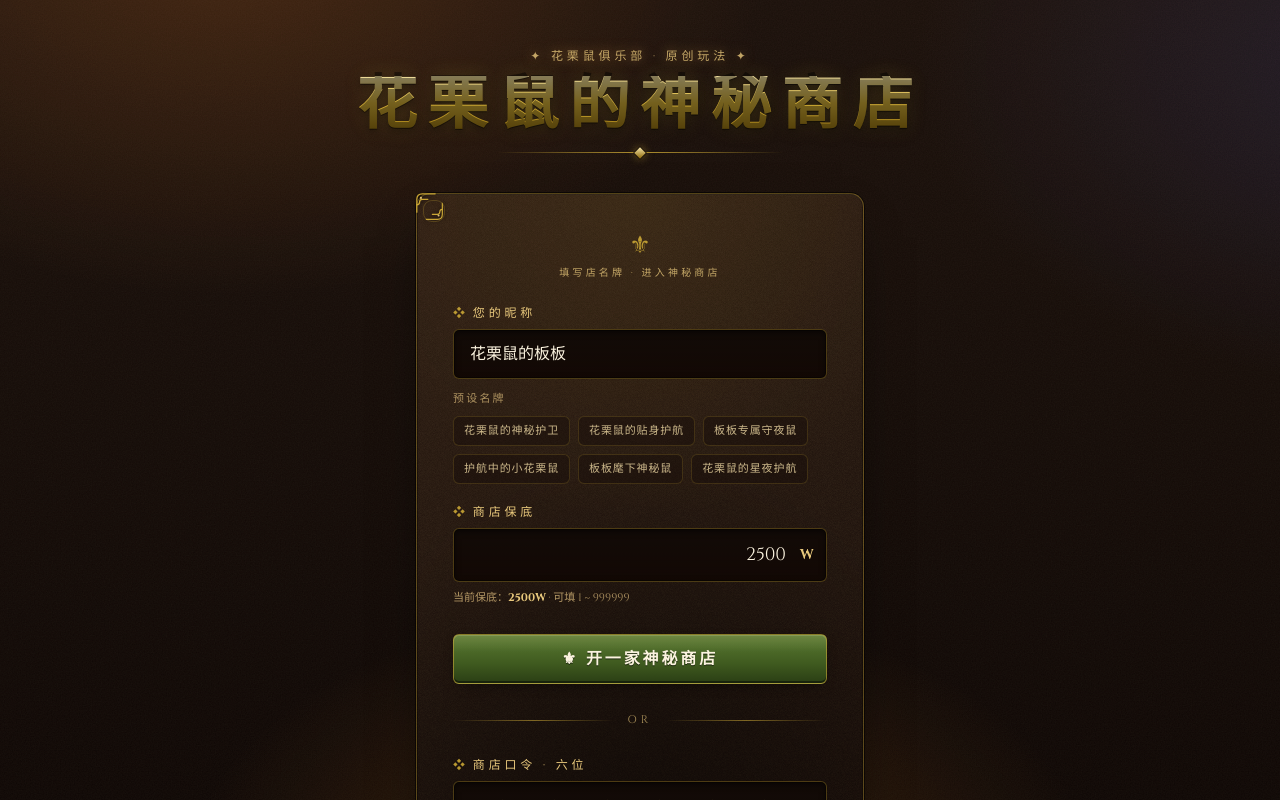
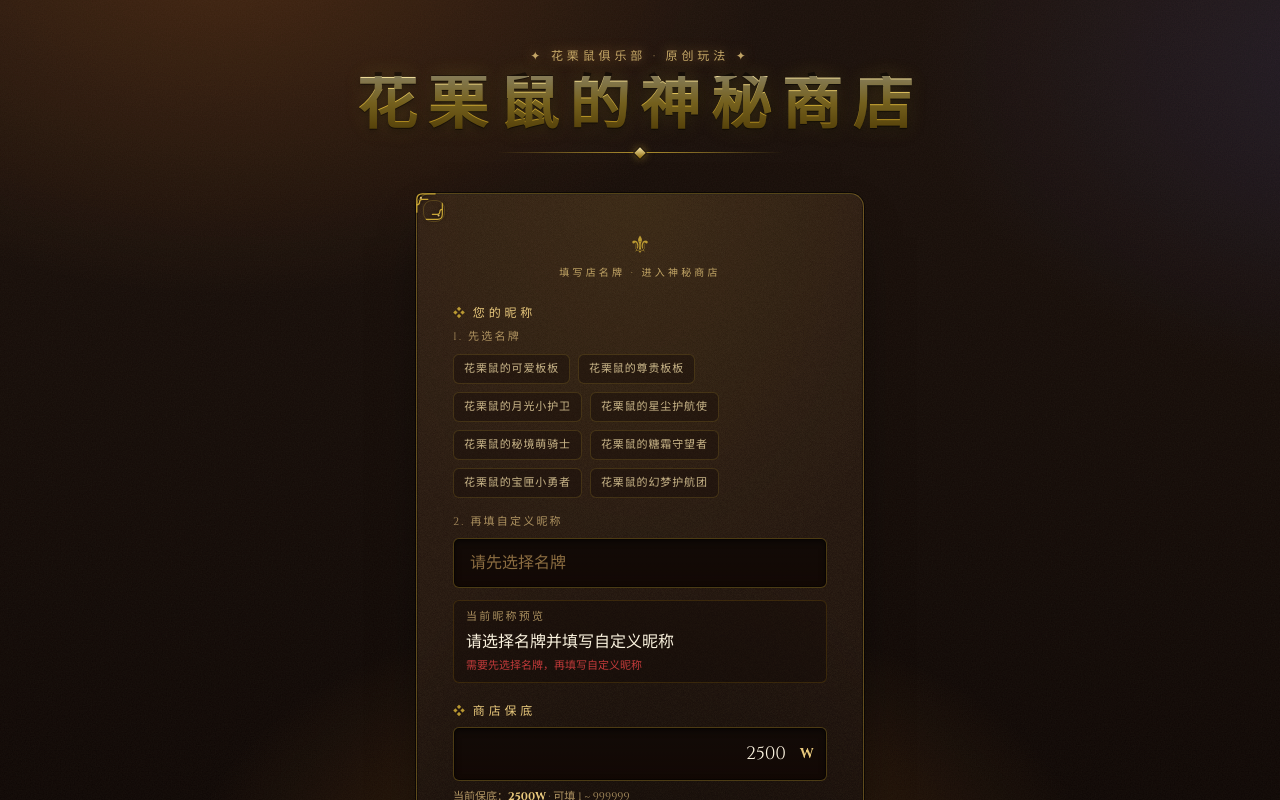
Before and after one commit to kaolengmian7/hls, a Vue app: page / in a window 1280 px wide. Shown: the top 800 px of the page. Built offline with nearby package versions, Linux system fonts and the light colour scheme.

Commit message:
feat: support structured player nickname

```diff
--- a/src/pages/HomePage.vue
+++ b/src/pages/HomePage.vue
@@ -2,7 +2,12 @@
 import { computed, onMounted, ref } from 'vue';
 import { useRoute, useRouter } from 'vue-router';
 import { isValidRoomCode } from '@/utils/id';
-import { usePlayerStore } from '@/stores/player';
+import {
+  MAX_NICKNAME_LENGTH,
+  composeNicknameParts,
+  maxCustomNicknameLength,
+  usePlayerStore,
+} from '@/stores/player';
 import { useRoomStore } from '@/stores/room';
 import {
   createRoom,
@@ -21,18 +26,28 @@ const playerStore = usePlayerStore();
 const roomStore = useRoomStore();
 
 const codeInput = ref<string>('');
-const nicknameInput = ref<string>('');
+const nicknamePresetInput = ref<string>('');
+const customNicknameInput = ref<string>('');
 const guaranteeInput = ref<string>(String(DEFAULT_GUARANTEED_AMOUNT));
 const creating = ref(false);
 const joining = ref(false);
 const nicknamePresets = [
-  '花栗鼠的神秘护卫',
-  '花栗鼠的贴身护航',
-  '板板专属守夜鼠',
-  '护航中的小花栗鼠',
-  '板板麾下神秘鼠',
-  '花栗鼠的星夜护航',
+  '花栗鼠的可爱板板',
+  '花栗鼠的尊贵板板',
+  '花栗鼠的月光小护卫',
+  '花栗鼠的星尘护航使',
+  '花栗鼠的秘境萌骑士',
+  '花栗鼠的糖霜守望者',
+  '花栗鼠的宝匣小勇者',
+  '花栗鼠的幻梦护航团',
 ];
+const customNicknameMaxLength = computed(() =>
+  nicknamePresetInput.value ? maxCustomNicknameLength(nicknamePresetInput.value) : MAX_NICKNAME_LENGTH,
+);
+const nicknamePreview = computed(() =>
+  composeNicknameParts(nicknamePresetInput.value, customNicknameInput.value),
+);
+const nicknameReady = computed(() => !!nicknamePreview.value);
 
 /**
  * 保底金额本地校验：仅允许整数，落在 [MIN, MAX]。
@@ -49,22 +64,43 @@ const guaranteeValid = computed(() => guaranteeNumber.value !== null);
 
 onMounted(() => {
   playerStore.ensureIdentity();
-  nicknameInput.value = playerStore.nickname;
+  nicknamePresetInput.value = playerStore.nicknamePreset;
+  customNicknameInput.value = playerStore.nicknameCustom;
   const queryCode = (route.query.code as string | undefined) ?? '';
   if (queryCode && isValidRoomCode(queryCode)) {
     codeInput.value = queryCode;
   }
 });
 
-function syncNickname(): void {
-  if (nicknameInput.value.trim()) {
-    playerStore.setNickname(nicknameInput.value);
+function syncNickname(): boolean {
+  if (!nicknamePresetInput.value || !customNicknameInput.value.trim()) return false;
+  playerStore.setNicknameParts(nicknamePresetInput.value, customNicknameInput.value);
+  nicknamePresetInput.value = playerStore.nicknamePreset;
+  customNicknameInput.value = playerStore.nicknameCustom;
+  return true;
+}
+
+function applyNicknamePreset(name: string): void {
+  nicknamePresetInput.value = name;
+  customNicknameInput.value = customNicknameInput.value.slice(0, customNicknameMaxLength.value);
+  if (customNicknameInput.value.trim()) {
+    syncNickname();
   }
 }
 
-function applyNicknamePreset(name: string): void {
-  nicknameInput.value = name;
-  playerStore.setNickname(name);
+function onCustomNicknameInput(e: Event): void {
+  const target = e.target as HTMLInputElement;
+  customNicknameInput.value = target.value.slice(0, customNicknameMaxLength.value);
+}
+
+function ensureNicknameReady(): boolean {
+  if (syncNickname()) return true;
+  if (!nicknamePresetInput.value) {
+    roomStore.pushToast('warn', '请先选择名牌');
+    return false;
+  }
+  roomStore.pushToast('warn', '请填写自定义昵称');
+  return false;
 }
 
 function onCodeInput(e: Event): void {
@@ -80,9 +116,7 @@ function onGuaranteeInput(e: Event): void {
 
 async function handleCreate(): Promise<void> {
   if (creating.value) return;
-  syncNickname();
-  if (!playerStore.nickname.trim()) {
-    roomStore.pushToast('warn', '请先填写昵称');
+  if (!ensureNicknameReady()) {
     return;
   }
   if (!guaranteeValid.value) {
@@ -120,9 +154,7 @@ async function handleCreate(): Promise<void> {
 
 async function handleJoin(): Promise<void> {
   if (joining.value) return;
-  syncNickname();
-  if (!playerStore.nickname.trim()) {
-    roomStore.pushToast('warn', '请先填写昵称');
+  if (!ensureNicknameReady()) {
     return;
   }
   if (!isValidRoomCode(codeInput.value)) {
@@ -192,16 +224,8 @@ async function handleJoin(): Promise<void> {
           <label class="font-serif text-xs tracking-[0.32em] uppercase text-gold-300 mb-2 block">
             <span class="rune-mark mr-1">❖</span>您的昵称
           </label>
-          <input
-            v-model="nicknameInput"
-            class="input"
-            maxlength="16"
-            placeholder="请输入店员昵称…"
-            @blur="syncNickname"
-          />
-          <div class="mt-3">
           <div class="text-[11px] font-serif tracking-[0.2em] text-parchment-300/75 mb-2">
-              预设名牌
+            1. 先选名牌
           </div>
           <div class="flex flex-wrap gap-2">
             <button
@@ -209,11 +233,41 @@ async function handleJoin(): Promise<void> {
               :key="preset"
               type="button"
               class="btn-ghost !normal-case !tracking-[0.08em] !px-2.5 !py-1.5 text-[11px]"
-                :class="nicknameInput.trim() === preset ? '!border-gold-400/70 !text-gold-200 !bg-gold-500/10' : ''"
+              :class="nicknamePresetInput === preset ? '!border-gold-400/70 !text-gold-200 !bg-gold-500/10' : ''"
               @click="applyNicknamePreset(preset)"
             >
               {{ preset }}
             </button>
+          </div>
+          <div class="mt-4">
+            <div class="text-[11px] font-serif tracking-[0.2em] text-parchment-300/75 mb-2">
+              2. 再填自定义昵称
+            </div>
+            <input
+              :value="customNicknameInput"
+              class="input"
+              :disabled="!nicknamePresetInput"
+              :maxlength="customNicknameMaxLength"
+              :placeholder="nicknamePresetInput ? '请输入自定义昵称…' : '请先选择名牌'"
+              @input="onCustomNicknameInput"
+              @blur="syncNickname"
+            />
+          </div>
+          <div class="mt-3 rounded-md border border-gold-500/20 bg-ink-700/40 px-3 py-2">
+            <div class="text-[11px] font-serif tracking-[0.2em] text-parchment-300/75">
+              当前昵称预览
+            </div>
+            <div class="mt-1 font-serif text-base text-parchment-50 break-all">
+              {{ nicknamePreview || '请选择名牌并填写自定义昵称' }}
+            </div>
+            <div class="mt-1 text-[11px] font-body" :class="nicknameReady ? 'text-parchment-300/75' : 'text-oxblood-300'">
+              <template v-if="nicknamePresetInput">
+                最终昵称最多 {{ MAX_NICKNAME_LENGTH }} 字，自定义昵称还可输入
+                {{ Math.max(0, customNicknameMaxLength - customNicknameInput.trim().length) }} 字
+              </template>
+              <template v-else>
+                需要先选择名牌，再填写自定义昵称
+              </template>
             </div>
           </div>
         </div>
--- a/src/stores/player.ts
+++ b/src/stores/player.ts
@@ -1,18 +1,20 @@
 /**
  * 玩家本地身份 Store：
  *   - playerId：稳定 ID，首次访问生成并持久化。
- *   - nickname：玩家昵称，可由用户修改。
+ *   - nickname：最终展示昵称，由“预设名牌 + 自定义昵称”拼接而成。
  *   - lastRoomCode：上一次进入的房间号（用于刷新页面后引导）。
  *   - session：与某个房间绑定的 sessionToken（用于断线重连）。
  */
 
 import { defineStore } from 'pinia';
-import { ref } from 'vue';
+import { computed, ref } from 'vue';
 import { generatePlayerId } from '@/utils/id';
 import { storage } from '@/utils/storage';
 
 const STORAGE_KEY_ID = 'playerId';
 const STORAGE_KEY_NICKNAME = 'nickname';
+const STORAGE_KEY_NICKNAME_PRESET = 'nicknamePreset';
+const STORAGE_KEY_NICKNAME_CUSTOM = 'nicknameCustom';
 const STORAGE_KEY_LAST_CODE = 'lastRoomCode';
 const STORAGE_KEY_SESSION = 'session';
 
@@ -23,12 +25,33 @@ type SessionRecord = {
 };
 
 const DEFAULT_NICKNAME = '花栗鼠的板板';
+export const MAX_NICKNAME_LENGTH = 16;
+
+export function maxCustomNicknameLength(preset: string): number {
+  return Math.max(0, MAX_NICKNAME_LENGTH - preset.trim().slice(0, MAX_NICKNAME_LENGTH).length);
+}
+
+export function composeNicknameParts(preset: string, custom: string): string {
+  const normalizedPreset = preset.trim().slice(0, MAX_NICKNAME_LENGTH);
+  const normalizedCustom = custom.trim().slice(0, maxCustomNicknameLength(normalizedPreset));
+  if (!normalizedPreset || !normalizedCustom) return '';
+  return `${normalizedPreset}${normalizedCustom}`;
+}
 
 export const usePlayerStore = defineStore('player', () => {
   const playerId = ref<string>('');
-  const nickname = ref<string>('');
+  const nicknamePreset = ref<string>('');
+  const nicknameCustom = ref<string>('');
+  const legacyNickname = ref<string>('');
   const lastRoomCode = ref<string>('');
   const session = ref<SessionRecord | null>(null);
+  const nickname = computed<string>(() => {
+    const combined = composeNicknameParts(nicknamePreset.value, nicknameCustom.value);
+    return combined || legacyNickname.value;
+  });
+  const hasStructuredNickname = computed<boolean>(
+    () => !!composeNicknameParts(nicknamePreset.value, nicknameCustom.value),
+  );
 
   function ensureIdentity(): void {
     let id = storage.get<string>(STORAGE_KEY_ID, '');
@@ -38,22 +61,54 @@ export const usePlayerStore = defineStore('player', () => {
     }
     playerId.value = id;
 
-    let name = storage.get<string>(STORAGE_KEY_NICKNAME, '');
+    let name = storage.get<string>(STORAGE_KEY_NICKNAME, '').trim().slice(0, MAX_NICKNAME_LENGTH);
     if (!name) {
       name = DEFAULT_NICKNAME;
       storage.set(STORAGE_KEY_NICKNAME, name);
     }
-    nickname.value = name;
+
+    nicknamePreset.value = storage.get<string>(STORAGE_KEY_NICKNAME_PRESET, '').trim();
+    nicknameCustom.value = storage.get<string>(STORAGE_KEY_NICKNAME_CUSTOM, '').trim();
+    legacyNickname.value = name;
+
+    const combined = composeNicknameParts(nicknamePreset.value, nicknameCustom.value);
+    if (combined) {
+      legacyNickname.value = combined;
+      storage.set(STORAGE_KEY_NICKNAME, combined);
+      storage.set(STORAGE_KEY_NICKNAME_PRESET, nicknamePreset.value);
+      storage.set(STORAGE_KEY_NICKNAME_CUSTOM, nicknameCustom.value);
+    } else {
+      nicknamePreset.value = '';
+      nicknameCustom.value = '';
+    }
 
     lastRoomCode.value = storage.get<string>(STORAGE_KEY_LAST_CODE, '');
     session.value = storage.get<SessionRecord | null>(STORAGE_KEY_SESSION, null);
   }
 
   function setNickname(name: string): void {
-    const trimmed = name.trim().slice(0, 16);
+    const trimmed = name.trim().slice(0, MAX_NICKNAME_LENGTH);
     if (!trimmed) return;
-    nickname.value = trimmed;
+    nicknamePreset.value = '';
+    nicknameCustom.value = '';
+    legacyNickname.value = trimmed;
     storage.set(STORAGE_KEY_NICKNAME, trimmed);
+    storage.remove(STORAGE_KEY_NICKNAME_PRESET);
+    storage.remove(STORAGE_KEY_NICKNAME_CUSTOM);
+  }
+
+  function setNicknameParts(preset: string, custom: string): void {
+    const normalizedPreset = preset.trim().slice(0, MAX_NICKNAME_LENGTH);
+    const normalizedCustom = custom.trim().slice(0, maxCustomNicknameLength(normalizedPreset));
+    const combined = composeNicknameParts(normalizedPreset, normalizedCustom);
+    if (!combined) return;
+
+    nicknamePreset.value = normalizedPreset;
+    nicknameCustom.value = normalizedCustom;
+    legacyNickname.value = combined;
+    storage.set(STORAGE_KEY_NICKNAME_PRESET, normalizedPreset);
+    storage.set(STORAGE_KEY_NICKNAME_CUSTOM, normalizedCustom);
+    storage.set(STORAGE_KEY_NICKNAME, combined);
   }
 
   function rememberRoomCode(code: string): void {
@@ -92,10 +147,14 @@ export const usePlayerStore = defineStore('player', () => {
   return {
     playerId,
     nickname,
+    nicknamePreset,
+    nicknameCustom,
+    hasStructuredNickname,
     lastRoomCode,
     session,
     ensureIdentity,
     setNickname,
+    setNicknameParts,
     rememberRoomCode,
     forgetRoomCode,
     setSessionToken,
```
Lines whose indentation alone changed are shown as unchanged.
